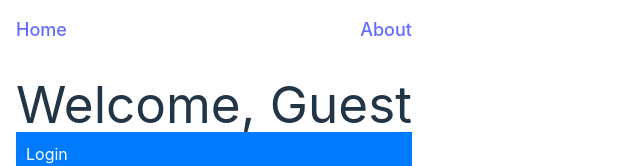
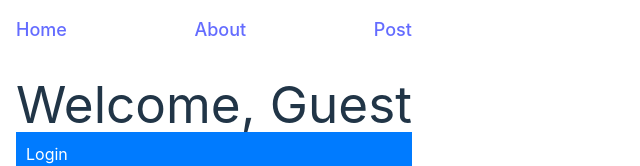
Before and after one commit to gitdevjin/ink-and-insights-ui, a React app: page / in a window 1280 px wide. Shown: the top 166 px of the page, without its empty margins (0-640 px from the left). Built offline with nearby package versions, Linux system fonts and the light colour scheme; no server answers; the HTML template or start-up script is replaced by a standard one.

Commit message:
rich text editor started

```diff
--- /dev/null
+++ b/src/Components/Body/Post.tsx
@@ -0,0 +1,3 @@
+export default function Post() {
+  return <div className="w-40">Post page</div>;
+}
--- a/src/Components/Layout.tsx
+++ b/src/Components/Layout.tsx
@@ -11,6 +11,9 @@ export default function Layout() {
           </Link>
           <Link to="/about" className="text-lg">
             About
+          </Link>
+          <Link to="/post" className="text-lg">
+            Post
           </Link>
         </div>
       </nav>
--- a/src/router.tsx
+++ b/src/router.tsx
@@ -2,6 +2,7 @@ import { createBrowserRouter, RouteObject } from "react-router-dom";
 import Layout from "./Components/Layout";
 import Home from "./Components/Body/Home";
 import About from "./Components/Body/About";
+import Post from "./Components/Body/Post";
 import OAuthCallback from "./auth/OAuthCallback";
 
 const routes: RouteObject[] = [
@@ -12,6 +13,7 @@ const routes: RouteObject[] = [
     children: [
       { index: true, element: <Home /> },
       { path: "about", element: <About /> },
+      { path: "post", element: <Post /> },
       { path: "oauthcallback", element: <OAuthCallback /> },
     ],
   },
```
